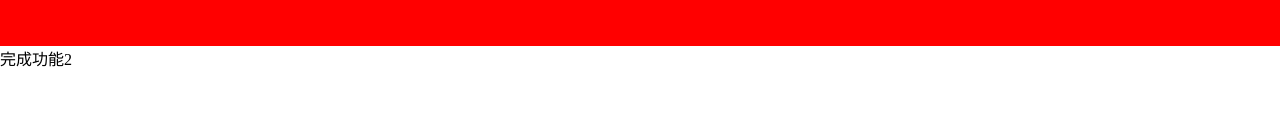
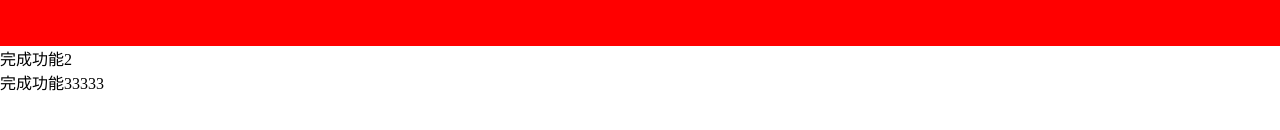
Before and after one commit to Meteor-23/fenzhigz, a plain HTML site: page index.html in a window 1280 px wide. Shown: the part 154-284 px from the top of the page. Drawn offline with Linux system fonts and the light colour scheme.

Commit message:
完成111

```diff
--- a/index.html
+++ b/index.html
@@ -27,5 +27,6 @@
         文字阿大杀
      </div>
      <p>完成功能2</p>
+     <p>完成功能33333</p>
 </body>
 </html>
```
